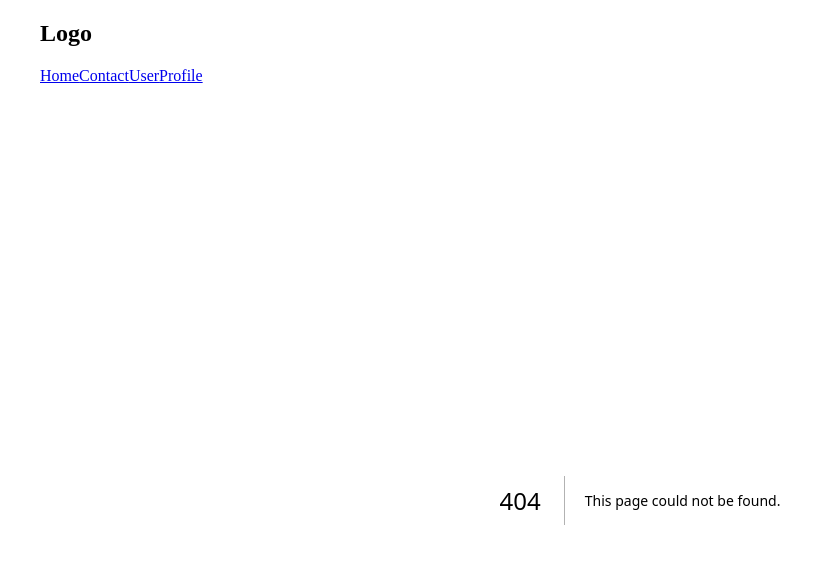
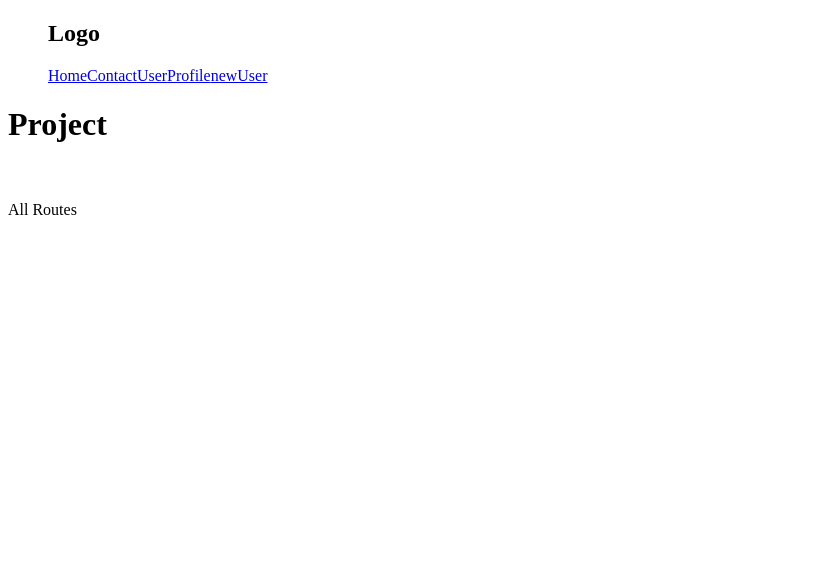
Before and after one commit to omarfarukesham/nextjs_personal_learning, a Next.js app: page /projects in a window 1280 px wide. Before the commit this address had no page. Shown: the top 564 px of the page, without its empty margins (0-835 px from the left). Built offline with nearby package versions, Linux system fonts and the light colour scheme.

Commit message:
feat: page redirect has been practise

```diff
--- a/app/component/Navbar.jsx
+++ b/app/component/Navbar.jsx
@@ -20,6 +20,9 @@ const Navbar = () => {
             <Link className='link' href='/profile'>
                 Profile
             </Link>
+            <Link className='link' href='/user'>
+                newUser
+            </Link>
            </div>
         </ul>
     </nav>
--- /dev/null
+++ b/app/projects/[...all]/page.js
@@ -0,0 +1,18 @@
+"use client";
+
+const Project = ({ params }) => {
+  console.log(params.all);
+
+  return (
+    <div>
+      <h1>Project {params.all}</h1> <br />
+      <br />
+      All Routes
+      {params.all.map((p) => (
+        <li key={p}>{p}</li>
+      ))}
+    </div>
+  );
+};
+
+export default Project;
```
Also changed, not shown: app/not-found.js (added, +9 -0 lines), app/projects/page.js (added, +9 -0 lines), app/user/[newueser]/page.js (added, +9 -0 lines), app/user/page.js (added, +11 -0 lines).
